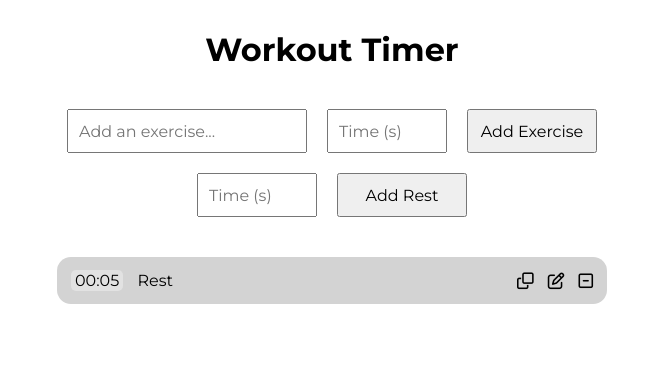
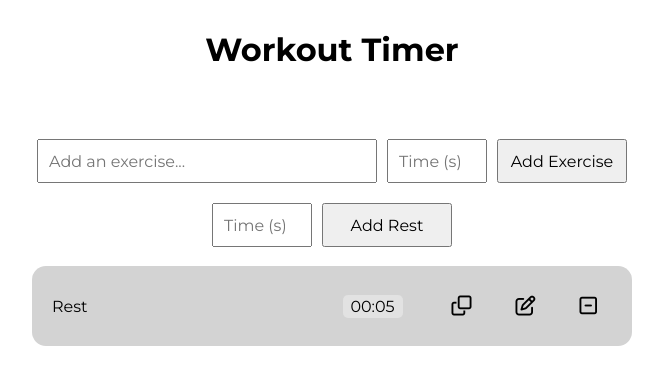
Before and after one commit to mrynp/workout-timer, a React (Create React App) app: page / in a window 1280 px wide. Both pictures are taken after typing "5" into the empty fields and a click on the button "Add Rest". Shown: the top 384 px of the page, without its empty margins (308-971 px from the left). Built offline with nearby package versions, Linux system fonts and the light colour scheme.

Commit message:
Change input field and work out list styling

```diff
--- a/src/App.css
+++ b/src/App.css
@@ -5,9 +5,10 @@
   font-family: "Montserrat", sans-serif;
 }
 
-#root {
+.App {
+  width: 100%;
+  height: 100vh;
   display: flex;
-  align-items: center;
   flex-direction: column;
   height: 100vh;
   text-align: center;
@@ -18,35 +19,35 @@
 }
 
 .input-container {
-  display: flex;
-  flex-direction: column;
-  align-items: center;
-  margin: 30px auto;
+  max-width: 600px;
+  margin: 0 auto;
 }
 
-.input-container input {
+.input-container div > input,
+button {
+  margin: 10px 5px;
   padding: 0 10px;
-  margin: 0 10px;
   font-size: 16px;
   height: 44px;
 }
 
-.input-container div {
-  margin: 10px 0;
+.input-container > div {
+  display: flex;
+  width: 100%;
+  justify-content: center;
 }
 
 .exercise-input {
-  width: 240px;
+  flex: 1;
 }
 
 .time-input {
-  width: 120px;
+  width: 100px;
 }
 
 .input-container button {
   width: 130px;
   padding: 10px;
-  margin: 0 10px;
   height: 44px;
   font-size: 16px;
 }
@@ -55,11 +56,25 @@
   display: flex;
   align-items: center;
   gap: 14px;
-  padding: 14px;
+  padding: 8px 20px;
   border-radius: 14px;
   background: rgb(211, 211, 211);
   justify-content: space-between;
-  margin: 9px 0;
+  margin: 9px auto;
+  max-width: 600px;
+}
+
+.workout-name {
+  flex: 1;
+  text-align: left;
+}
+
+.workout-time {
+  background-color: rgb(226, 226, 226);
+  padding: 2px 4px;
+  border-radius: 5px;
+  margin-right: 20px;
+  width: 60px;
 }
 
 .actions-container {
@@ -79,9 +94,9 @@
   opacity: 0.7;
 }
 
-.workout-item p span {
-  background-color: rgb(226, 226, 226);
-  padding: 1px 4px;
-  margin-right: 10px;
-  border-radius: 5px;
+.App .container {
+  display: flex;
+  flex-direction: column;
+  gap: 20px;
+  padding: 10px;
 }
--- a/src/App.js
+++ b/src/App.js
@@ -1,6 +1,7 @@
 import React from "react";
 import WorkoutInput from "./WorkoutInput";
 import WorkoutList from "./WorkoutList";
+import WorkoutTimer from "./WorkoutTimer";
 import "./App.css";
 import { useState } from "react";
 
@@ -60,6 +61,11 @@ function App() {
   return (
     <div className="App">
       <h1>Workout Timer</h1>
+      <div className="container">
+        <div>
+          <WorkoutTimer />
+        </div>
+        <div>
           <WorkoutInput
             exerciseName={exerciseName}
             setExerciseName={setExerciseName}
@@ -77,6 +83,8 @@ function App() {
             workoutPlan={workoutPlan}
           />
         </div>
+      </div>
+    </div>
   );
 }
 
--- a/src/WorkoutInput.js
+++ b/src/WorkoutInput.js
@@ -43,7 +43,6 @@ const WorkoutInput = ({
   };
 
   return (
-    <div>
     <div className="input-container">
       <div>
         <input
@@ -87,7 +86,6 @@ const WorkoutInput = ({
         </button>
       </div>
     </div>
-    </div>
   );
 };
 
--- a/src/WorkoutList.js
+++ b/src/WorkoutList.js
@@ -27,30 +27,31 @@ const WorkoutList = ({
               onDragOver={(e) => e.preventDefault()}
               onDrop={() => handleDrop(workoutIndex)}
             >
-              <p>
-                <span>{secondsToMinutes(workout.time)}</span> {workout.name}
-              </p>
+              <div className="workout-name">{workout.name}</div>
+              <div className="workout-time">
+                {secondsToMinutes(workout.time)}
+              </div>
               <div className="actions-container">
                 <button
                   onClick={() => {
                     handleDuplicate(workoutIndex);
                   }}
                 >
-                  <i class="fa-regular fa-clone fa-lg"></i>
+                  <i className="fa-regular fa-clone fa-lg"></i>
                 </button>
                 <button
                   onClick={() => {
                     handleEdit(workoutIndex);
                   }}
                 >
-                  <i class="fa-regular fa-pen-to-square fa-lg"></i>
+                  <i className="fa-regular fa-pen-to-square fa-lg"></i>
                 </button>
                 <button
                   onClick={() => {
                     handleDelete(workoutIndex);
                   }}
                 >
-                  <i class="fa-regular fa-square-minus fa-lg"></i>
+                  <i className="fa-regular fa-square-minus fa-lg"></i>
                 </button>
               </div>
             </li>
```
Lines whose indentation alone changed are shown as unchanged.
